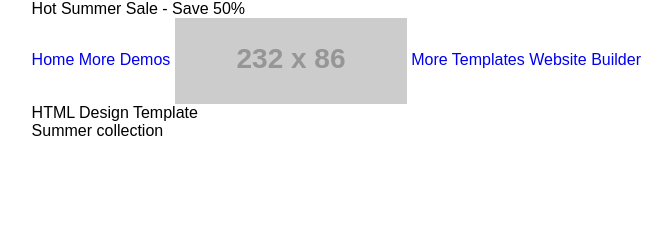
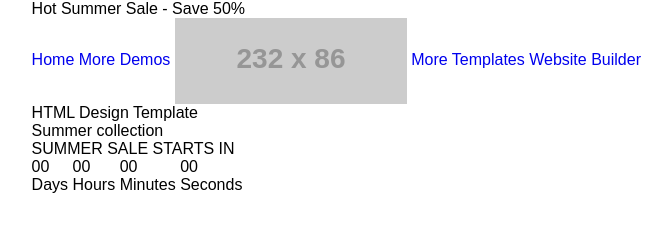
Before and after one commit to aarkamprdxn/summersale, a plain HTML site: page index.html in a window 1280 px wide. Shown: the whole page, without its empty margins (58-730 px from the left). Drawn offline with Linux system fonts and the light colour scheme; placeholder pictures from the web are drawn by us.

Commit message:
sale-start section completed

```diff
--- a/index.html
+++ b/index.html
@@ -65,6 +65,37 @@
           </div>
         </div>
       </section>
+      <section class="sale-start">
+        <div class="wrapper">
+          <h3>SUMMER SALE STARTS IN</h3>
+          <ul class="time">
+            <li>
+              <div>
+                <span>00</span>
+                <p>Days</p>
+              </div>
+            </li>
+            <li>
+              <div>
+                <span>00</span>
+                <p>Hours</p>
+              </div>
+            </li>
+            <li>
+              <div>
+                <span>00</span>
+                <p>Minutes</p>
+              </div>
+            </li>
+            <li>
+              <div>
+                <span>00</span>
+                <p>Seconds</p>
+              </div>
+            </li>
+          </ul>
+        </div>
+      </section>
     </main>
     <!--main section end-->
 
```
